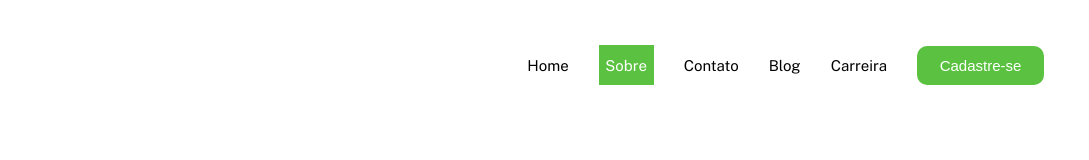
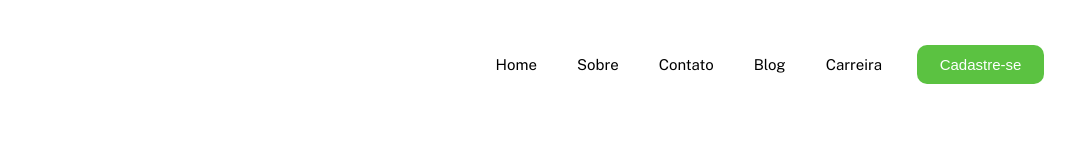
Before and after one commit to RDebner/Menu-com-Flexbox, a plain HTML site: page index.html in a window 1280 px wide. Shown: the full height of the page, 191-1280 px from the left. Drawn offline with nearby package versions, Linux system fonts and the light colour scheme.

Commit message:
Menu com Flexbox

```diff
--- a/src/css/style.css
+++ b/src/css/style.css
@@ -34,6 +34,13 @@ nav a {
     text-decoration: none;
     font-size: 15px;
     font-weight: 400;
+    padding: 10px 5px;
+    transition: 0.3s ease-in-out;
+}
+
+nav a:hover {
+    background-color: #5BC241;
+    color: #fff;
 }
 
 nav button {
@@ -47,16 +54,6 @@ nav button {
     color: #fff;
     font-weight: 300;
     cursor: pointer;
-}
-
-.sobre {
-    color: #fff;
-    display: flex;
-    justify-content: center;
-    align-items: center;
-    width: 55px;
-    height: 40px;
-    background-color: #5BC241;
 }
 
 @media (max-width: 475px) {
```
